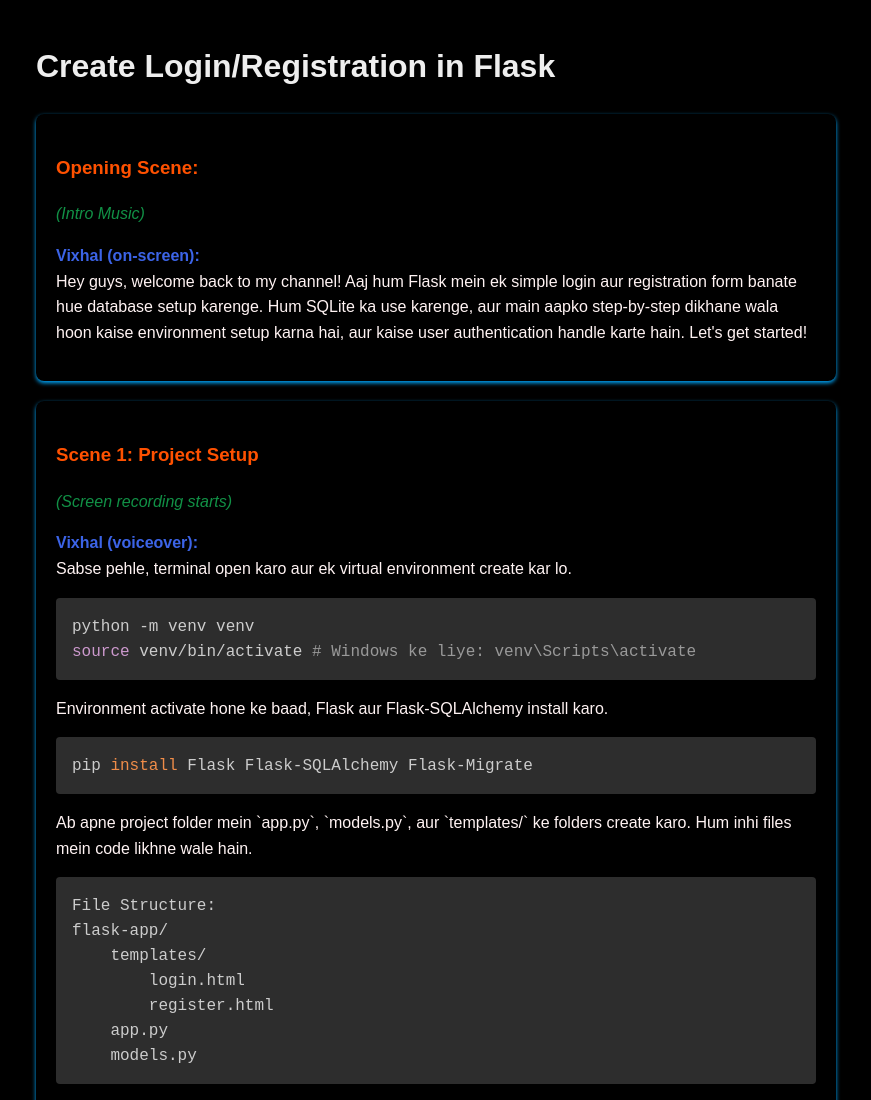
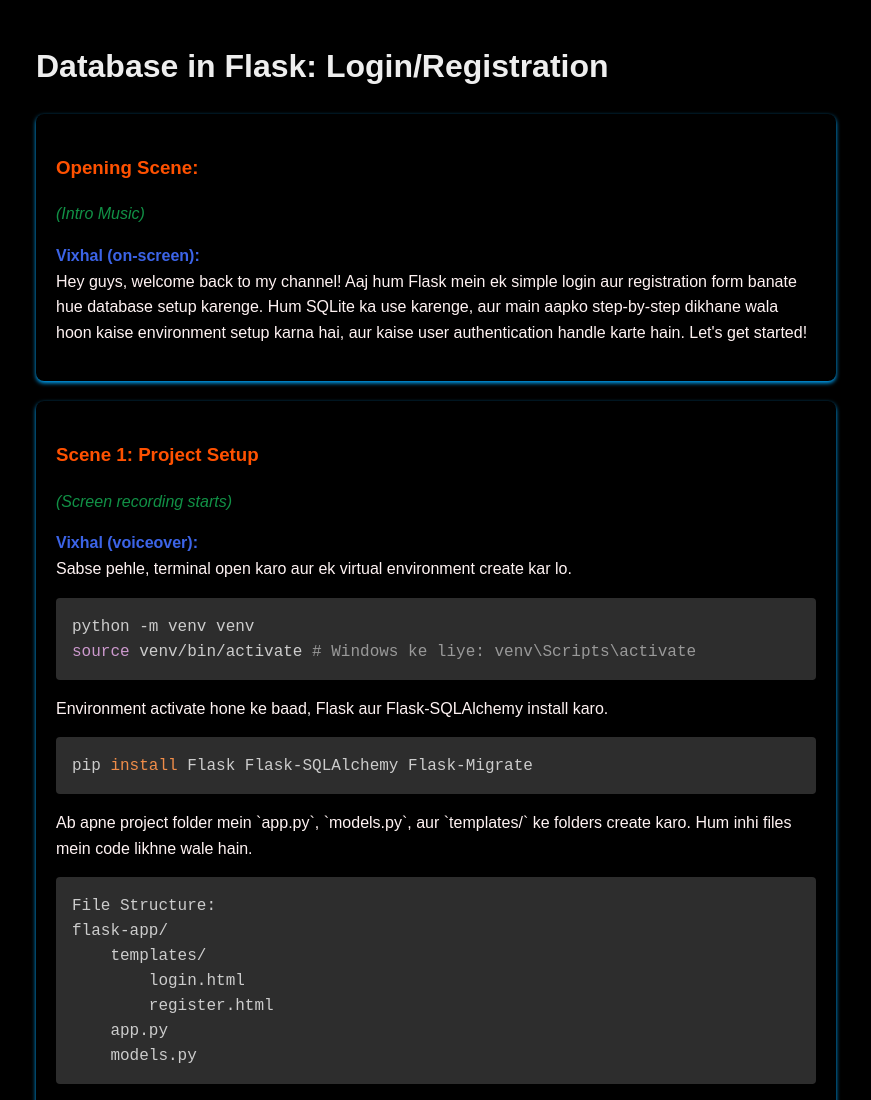
Before and after one commit to TheVixhal/thevixhal.github.io, a plain HTML site: page index.html in a window 1280 px wide. Shown: the top 1100 px of the page, without its empty margins (204-1075 px from the left). Drawn offline with nearby package versions, Linux system fonts and the light colour scheme.

Commit message:
Update index.html

```diff
--- a/index.html
+++ b/index.html
@@ -47,7 +47,7 @@
     </style>
 </head>
 <body>
-    <h1>Create Login/Registration in Flask</h1>
+    <h1>Database in Flask: Login/Registration</h1>
 
     <div class="scene">
         <h3 class="scene-title">Opening Scene:</h3>
```
